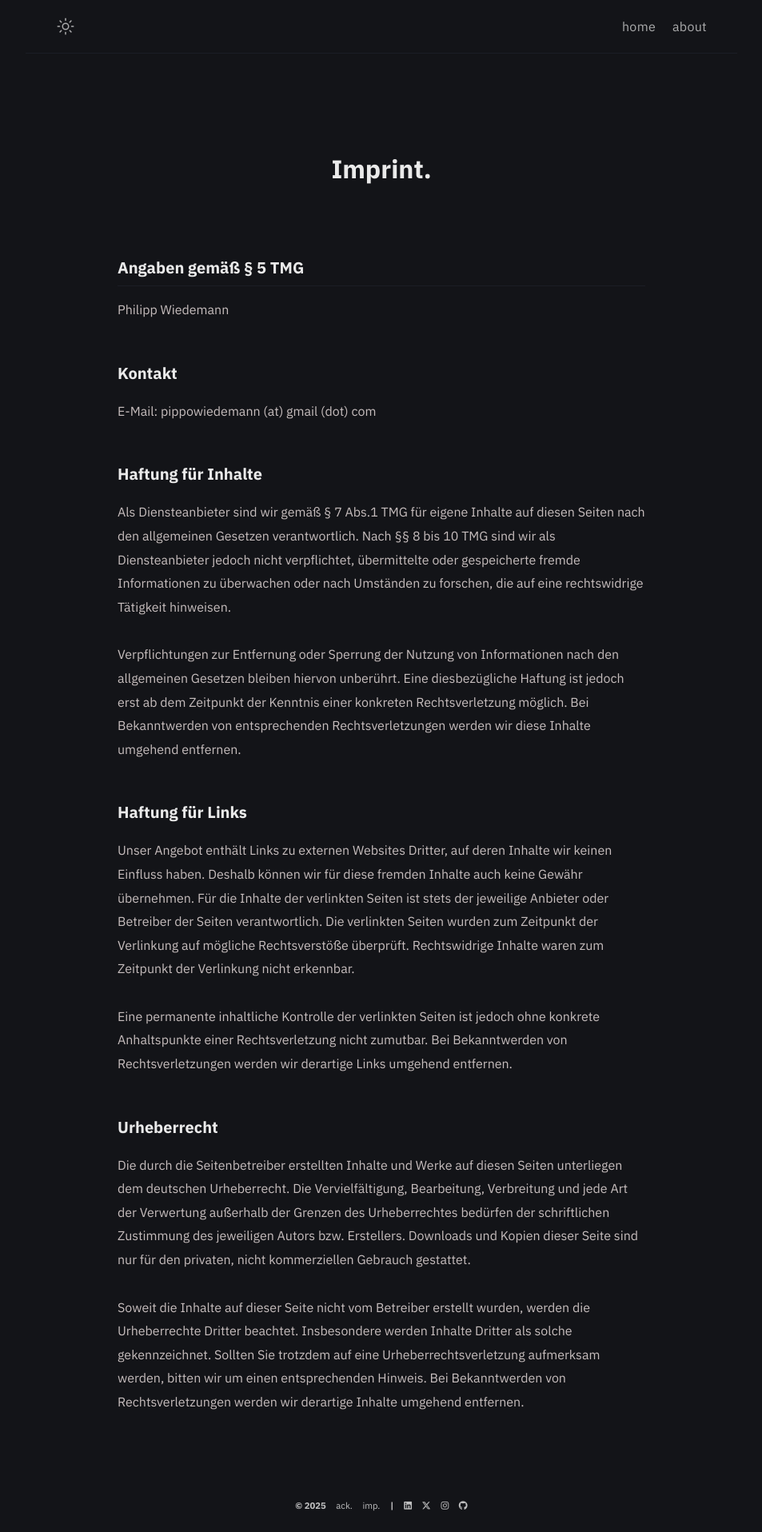
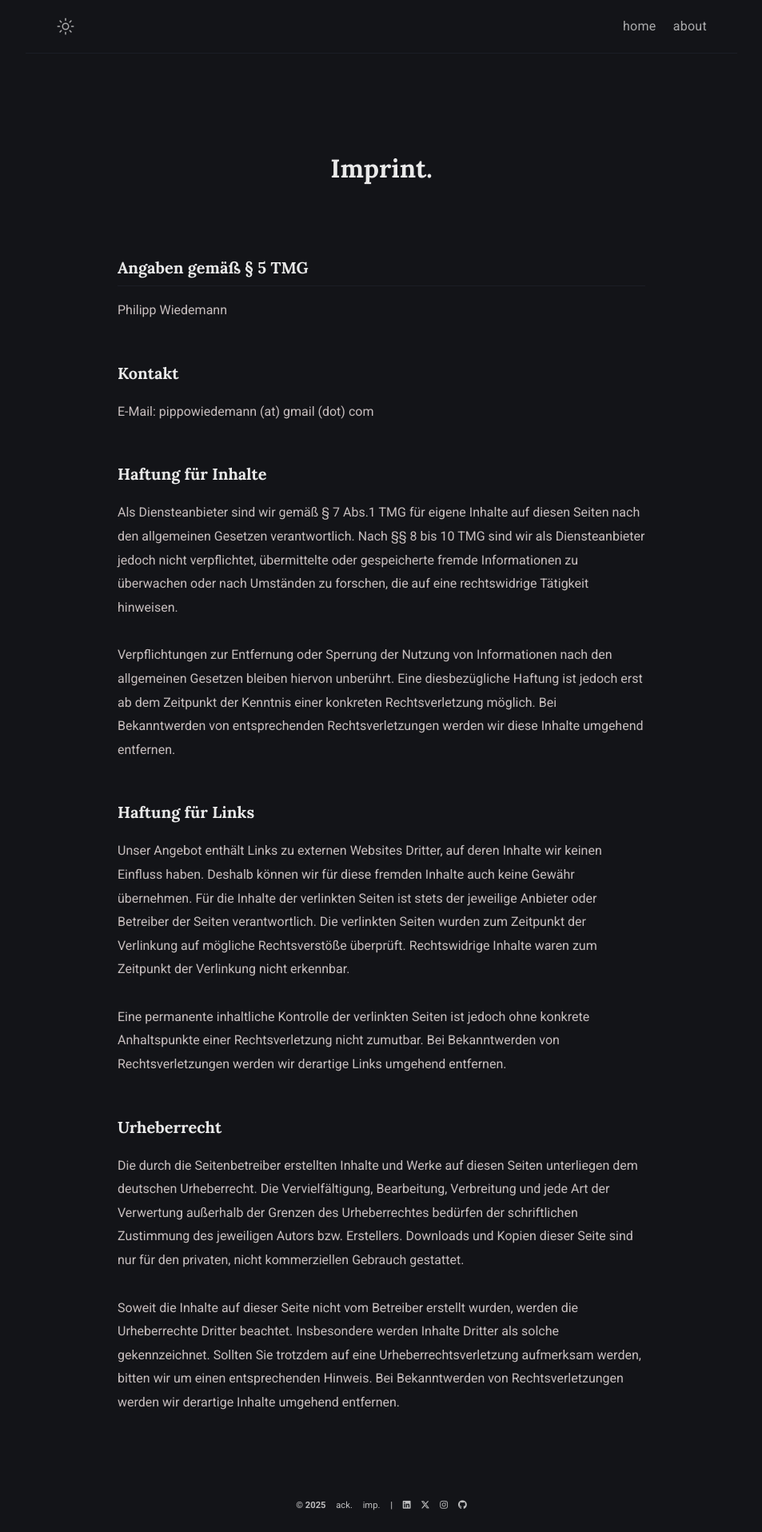
Before and after one commit to pippowie/pippowie.github.io, a Jekyll site: the page built from imprint.md, in a window 1280 px wide. Shown: the whole page at 80% size, without its empty margins (163-1116 px from the left). Built offline with Jekyll 4.4.1, drawn with Linux system fonts in a browser that asks for light colours.

Commit message:
refactor: update typography with Roboto and Lora fonts
- Replace IBM Plex Sans with Roboto for sans-serif text\n- Replace IBM Plex Mono with Roboto Mono for monospace text\n- Add Lora as serif font for headings and author names\n- Update Google Fonts import in header

```diff
--- a/_includes/header.html
+++ b/_includes/header.html
@@ -106,6 +106,6 @@
   <link rel="stylesheet" href="/assets/css/style.css" />
 
   <link rel="preconnect" href="https://fonts.gstatic.com">
-  <link rel="stylesheet" href="https://fonts.googleapis.com/css2?family=IBM+Plex+Sans:ital,wght@0,400;0,700;1,400&display=swap&font-display=swap">
+  <link rel="stylesheet" href="https://fonts.googleapis.com/css2?family=Roboto:ital,wght@0,400;0,700;1,400&family=Roboto+Mono:wght@400;700&family=Lora:wght@400;700&display=swap&font-display=swap">
   <link rel="stylesheet" href="https://cdnjs.cloudflare.com/ajax/libs/font-awesome/6.5.1/css/all.min.css" integrity="sha512-DTOQO9RWCH3ppGqcWaEA1BIZOC6xxalwEsw9c2QQeAIftl+Vegovlnee1c9QX4TctnWMn13TZye+giMm8e2LwA==" crossorigin="anonymous" referrerpolicy="no-referrer" />
 </head>
--- a/_sass/klise/_layout.scss
+++ b/_sass/klise/_layout.scss
@@ -205,6 +205,7 @@
   .author-name {
     font-size: 1.7em;
     margin-bottom: 2px;
+    font-family: $serif-family;
 
     span {
       color: $text-highlight-color;
@@ -225,6 +226,7 @@
   font-weight: 700;
   margin-bottom: 5px;
   color: $black;
+  font-family: $serif-family;
 }
 
 // List of posts
@@ -321,6 +323,7 @@
     font-weight: $bold-weight;
     line-height: 1.1;
     color: $black;
+    font-family: $serif-family;
     text-shadow: 1px 0px 0px $text-link-blue;
   }
   .phrase {
--- a/_sass/klise/_post.scss
+++ b/_sass/klise/_post.scss
@@ -30,6 +30,7 @@
     line-height: 1.2;
     margin-top: 10px;
     margin-bottom: 20px;
+    font-family: $serif-family;
 
     &.center {
       text-align: center;
@@ -140,6 +141,7 @@
   h6 {
     color: $black;
     font-weight: $bold-weight;
+    font-family: $serif-family;
     margin-top: $spacing-full;
     margin-bottom: 0;
 
@@ -258,5 +260,5 @@
 }
 
 .post-updated-at {
-  font-family: "Ubuntu mono", "monospace";
+  font-family: $mono-family;
 }
--- a/_sass/main.scss
+++ b/_sass/main.scss
@@ -1,6 +1,7 @@
 // Fonts preferences
-$sans-family: 'IBM Plex Sans', sans-serif;
-$mono-family: 'IBM Plex Mono', monospace;
+$sans-family: 'Roboto', sans-serif;
+$mono-family: 'Roboto Mono', monospace;
+$serif-family: 'Lora', serif;
 $base-font-size: 1rem;
 $medium-font-size: $base-font-size * 0.875;
 $small-font-size: $base-font-size * 0.7;
```
